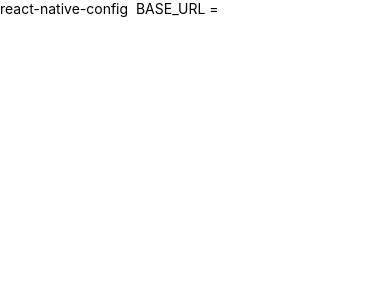
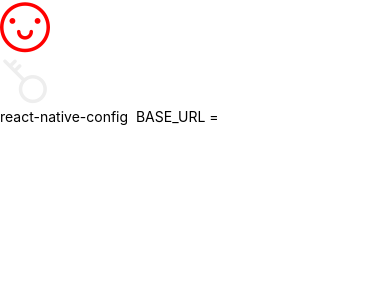
Before and after one commit to name-q/react-native-ts-falsework, a React Native app: screen / in a window 390 px wide. Shown: the top 300 px of the page. Built offline with nearby package versions, Linux system fonts and the light colour scheme.

Commit message:
react-native-vector-icons

```diff
--- a/package.json
+++ b/package.json
@@ -13,7 +13,8 @@
     "babel-plugin-module-resolver": "^4.1.0",
     "react": "17.0.2",
     "react-native": "0.66.4",
-    "react-native-config": "^1.4.5"
+    "react-native-config": "^1.4.5",
+    "react-native-vector-icons": "^9.0.0"
   },
   "devDependencies": {
     "@babel/core": "^7.12.9",
--- a/src/index.tsx
+++ b/src/index.tsx
@@ -7,6 +7,7 @@ import {
 } from 'react-native';
 
 import Config from "react-native-config";
+import AntDesign from 'react-native-vector-icons/AntDesign'
 
 const App: React.FC = () => (
     <SafeAreaView>
@@ -14,6 +15,8 @@ const App: React.FC = () => (
             contentInsetAdjustmentBehavior="automatic"
         >
             <View>
+                <AntDesign name='smileo' size={50} style={{ color: 'red' }} />
+                <AntDesign name='key' size={50} style={{ color: '#eee' }} />
                 <Text>
                     react-native-config  BASE_URL = {Config.BASE_URL}
                 </Text>
```
Also changed, not shown: 5 other files (tests, documents, lock files or other folders).
